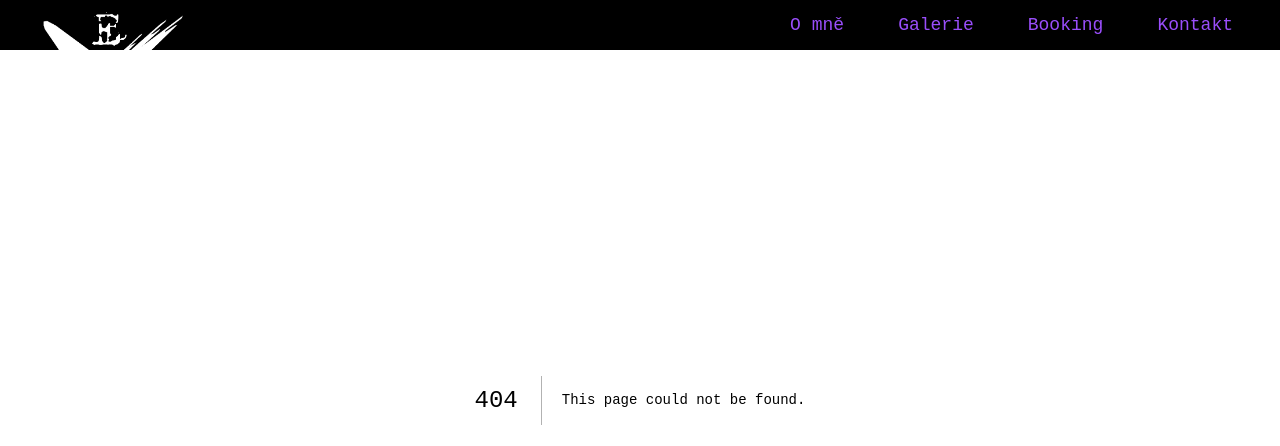
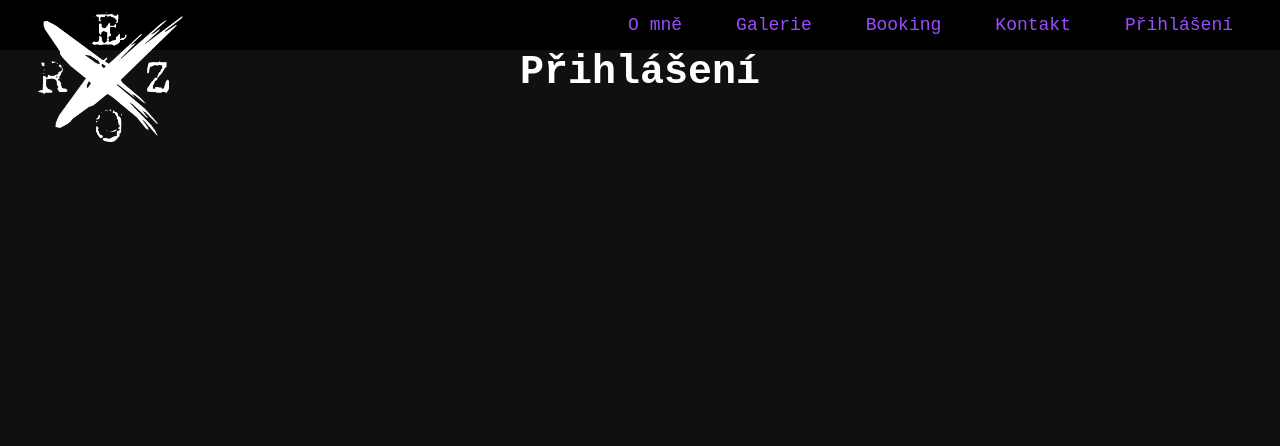
Before and after one commit to camilliaa/rocnikovaprace, a Next.js app: page /login in a window 1280 px wide. Before the commit this address had no page. Shown: the top 446 px of the page. Built offline with nearby package versions, Linux system fonts and the light colour scheme; a web font is replaced by a local one.

Commit message:
main login

```diff
--- /dev/null
+++ b/src/app/login/login.css
@@ -0,0 +1,29 @@
+/*Login*/
+
+.login {
+    width: 70%;
+    margin: 0 auto;
+    padding-top: 50px;
+}
+
+.login h1 {
+    color: #ffffff;
+    font-size: 40px;
+    text-align: center;
+}
+
+.login p {
+    color: #cccccc;
+    font-size: 20px;
+    font-family: "Quicksand", serif;
+    text-align: center;
+    margin: 0;
+    padding: 2px;
+}
+
+/* phony */
+@media screen and (max-width: 768px) {
+    .login {
+        width: 95%;
+    }
+}
--- /dev/null
+++ b/src/app/login/page.js
@@ -0,0 +1,10 @@
+import './login.css';
+
+export default function Login() {
+    return (
+        <div className="login">
+            <h1>Přihlášení</h1>
+
+        </div>
+    );
+}
--- a/src/components/Header/Header.js
+++ b/src/components/Header/Header.js
@@ -35,6 +35,7 @@ export default function Header() {
         <li><Link href="/gallery" onClick={toggleMenu}>Galerie</Link></li>
         <li><Link href="/booking" onClick={toggleMenu}>Booking</Link></li>
         <li><Link href="/contact" onClick={toggleMenu}>Kontakt</Link></li>
+        <li><Link href="/login" onClick={toggleMenu}>Přihlášení</Link></li>
       </ul>
     </nav>
   );
```
